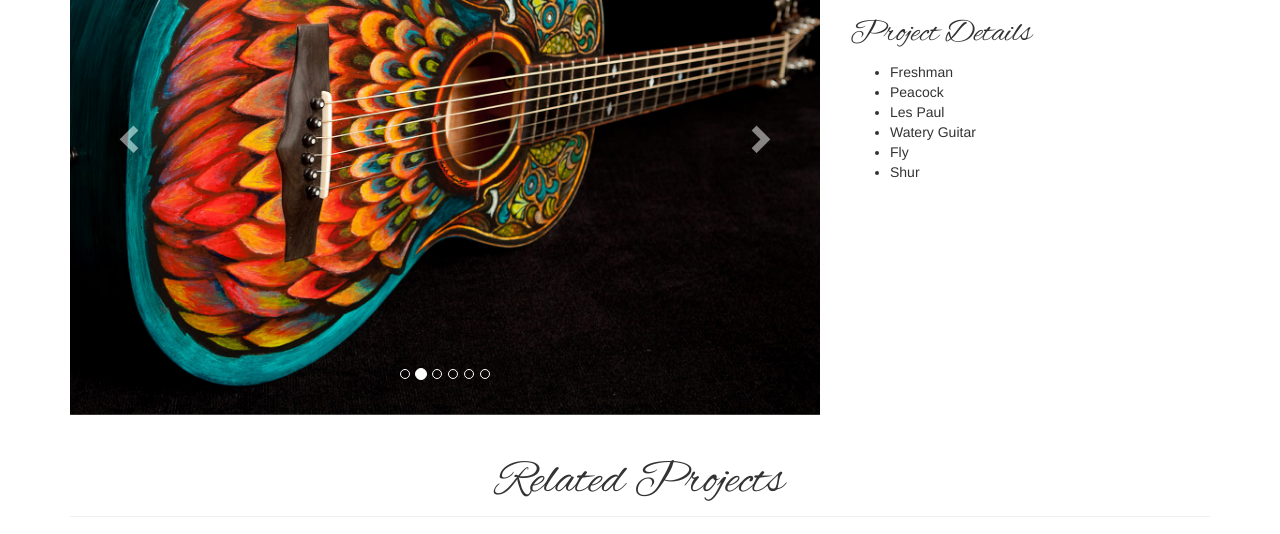
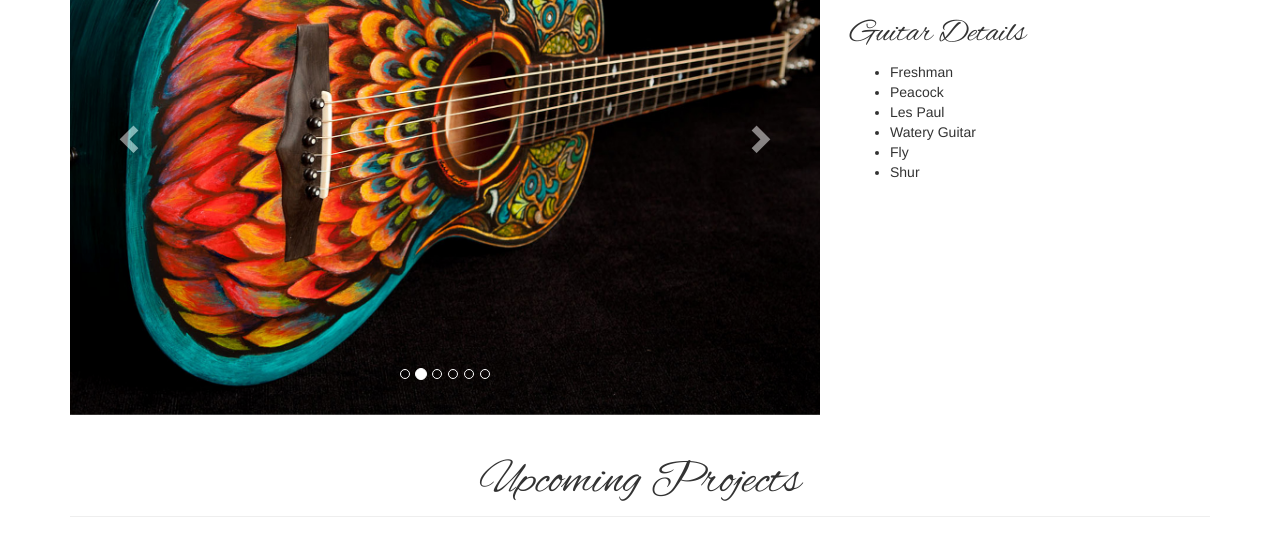
Before and after one commit to cjsheehan/GuitarArt, a website: page portfolio-item.html in a window 1280 px wide. Shown: the part 390-924 px from the top of the page. Drawn offline with Linux system fonts and the light colour scheme.

Commit message:
Minor formatting update

```diff
--- a/portfolio-item.html
+++ b/portfolio-item.html
@@ -136,7 +136,7 @@
                 <h3 class="curly">Project Description</h3>
                 <p>Virtually every make and model of electric or acoustic guitar can be made into an GuitarArt®. Several leading
                     brands have been made into an GuitarArt® including Gibson, Fender, Taylor, Martin, Ibanez, Dean and more.</p>
-                <h3 class="curly">Project Details</h3>
+                <h3 class="curly">Guitar Details</h3>
                 <ul>
                     <li>Freshman</li>
                     <li>Peacock</li>
@@ -154,7 +154,7 @@
         <div class="row">
 
             <div class="col-lg-12">
-                <h3 class="page-header">Related Projects</h3>
+                <h3 class="page-header">Upcoming Projects</h3>
             </div>
 
             <div class="col-sm-3 col-xs-6">
```
Also changed, not shown: index.html (+1 -1 lines).
